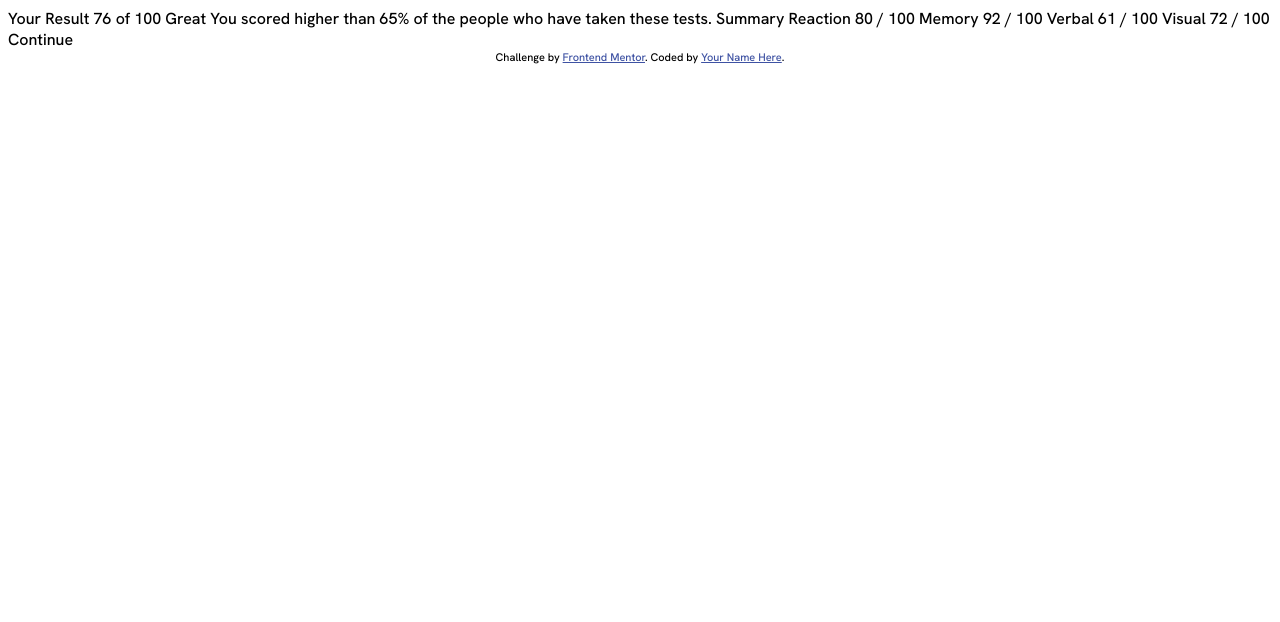
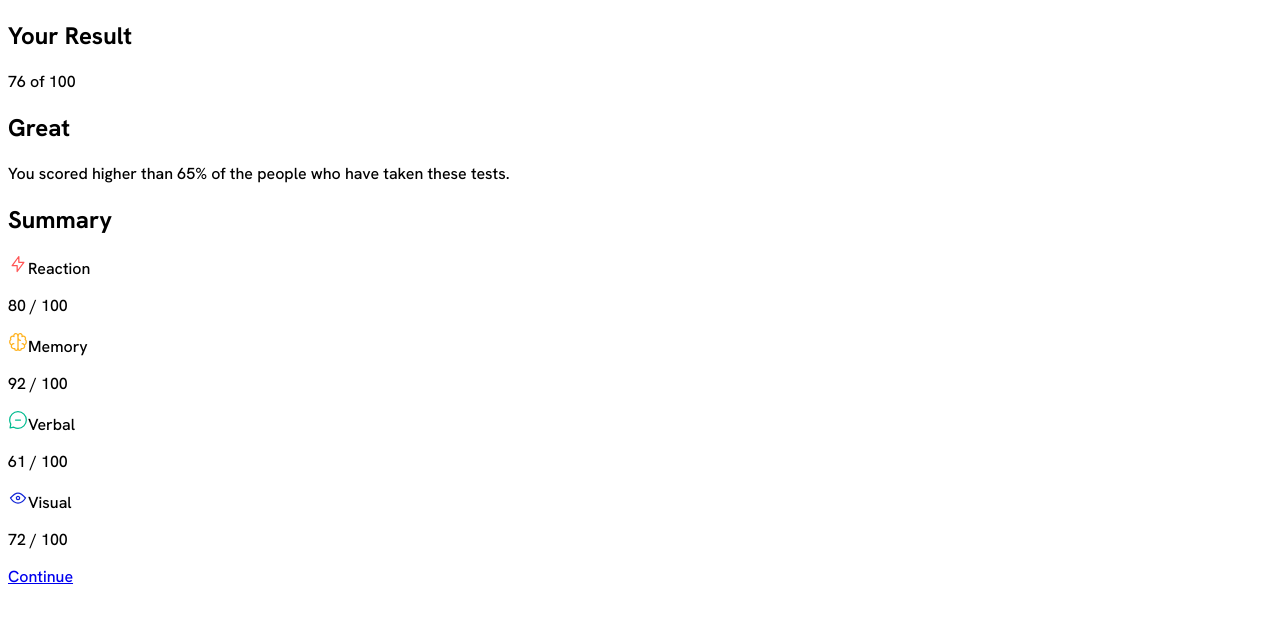
Before and after one commit to BoxyPipesnake/Results-summary-component-FM, a plain HTML site: page index.html in a window 1280 px wide. Drawn offline with Linux system fonts and the light colour scheme.

Commit message:
create html structure

```diff
--- a/index.html
+++ b/index.html
@@ -16,32 +16,49 @@
 </head>
 <body>
 
-  Your Result
-  76
-  of 100
+  <main class="wrapper">
+    <section class="score">
+      <h1>Your Result</h1>
+      <div class="score__punctuation">
+        76
+        of 100
+      </div>
+      <h2 class="score__phrase">Great</h2>
+      <p class="score__review">
+        You scored higher than 65% of the people who have taken these tests.
+      </p>
+    </section>
+    <section class="summary">
+      <div class="summary__content">
+        <h2 class="summary__heading">Summary</h2>
+        <div class="summary__categories">
+          <div class="category">
+            <div class="flex"><img src="assets/images/icon-reaction.svg" alt="reaction">Reaction</div>
+            <p class="points">80 / 100</p>
+          </div>
+          <div class="category">
+            <div class="flex"><img src="assets/images/icon-memory.svg" alt="memory">Memory</div>
+            <p class="points">92 / 100</p>
+          </div>
+          <div class="category">
+            <div class="flex"><img src="assets/images/icon-verbal.svg" alt="verbal">Verbal</div>
+            <p class="points">61 / 100</p>
+          </div>
+          <div class="category">
+            <div class="flex"><img src="assets/images/icon-visual.svg" alt="reaction">Visual</div>
+            <p class="points">72 / 100</p>
+          </div>
+        </div>
+        <a href="#" class="btn">Continue</a>
+      </div>
+    </section>
+  </main>
 
-  Great
-  You scored higher than 65% of the people who have taken these tests.
 
-  Summary
 
-  Reaction
-  80 / 100
-
-  Memory
-  92 / 100
-
-  Verbal
-  61 / 100
-
-  Visual
-  72 / 100
-
-  Continue
-
-  <div class="attribution">
+  <!-- <div class="attribution">
     Challenge by <a href="https://www.frontendmentor.io?ref=challenge" target="_blank">Frontend Mentor</a>.
     Coded by <a href="#">Your Name Here</a>.
-  </div>
+  </div> -->
 </body>
 </html>
```
